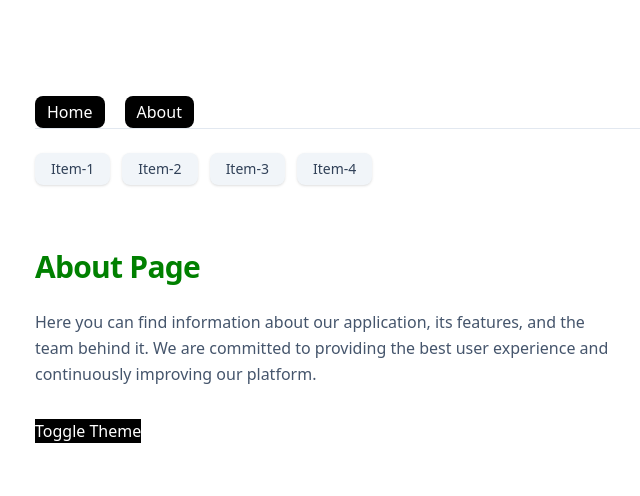
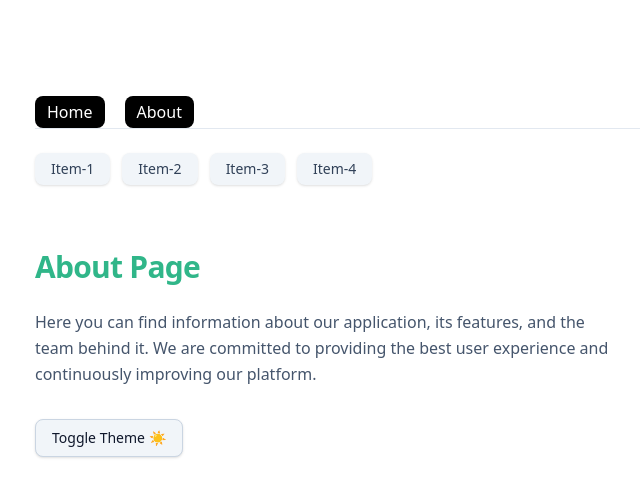
Before and after one commit to saiful-aj18/nextjs-style-tailwind-practice, a Next.js app: page /about in a window 1280 px wide. Shown: the top 496 px of the page, without its empty margins (5-645 px from the left). Built offline with nearby package versions, Linux system fonts and the light colour scheme.

Commit message:
update UI

```diff
--- a/app/about/about.module.css
+++ b/app/about/about.module.css
@@ -1,3 +1,3 @@
 .title {
-  color: green;
+  color: rgb(48, 182, 137);
 }
--- a/app/about/page.jsx
+++ b/app/about/page.jsx
@@ -9,7 +9,7 @@ const About = () => {
         About Page
       </h1>
 
-      <p className="text-slate-600 max-w-xl leading-relaxed">
+      <p className="text-slate-600 dark:text-white max-w-xl leading-relaxed">
         Here you can find information about our application, its features, and the team behind it. We are committed to providing the best user experience and continuously improving our platform.
       </p>
 
--- a/app/globals.css
+++ b/app/globals.css
@@ -1,4 +1,6 @@
 @import "tailwindcss";
+
+@custom-variant dark (&:where(.dark, .dark *));
 
 button {
   cursor: pointer;
--- a/app/layout.jsx
+++ b/app/layout.jsx
@@ -24,7 +24,7 @@ export default function RootLayout({ children }) {
       className={`${geistSans.variable} ${geistMono.variable} h-full antialiased`}
     >
       <body
-        className="max-w-300 mx-auto py-24 min-h-full flex flex-col"
+        className="max-w-300 mx-auto py-24 min-h-full flex flex-col bg-white text-slate-900 dark:bg-slate-900 dark:text-white transition-colors duration-300"
       >
         <nav>
           <ul className="flex gap-5">
--- a/app/page.jsx
+++ b/app/page.jsx
@@ -6,29 +6,28 @@ const Home = () => {
     <main className="py-10 flex-1 flex flex-col items-start justify-center gap-6">
       {/* Hero Header */}
       <div className="space-y-2">
-        <h1 className="text-5xl font-extrabold tracking-tight text-slate-900 transition-colors hover:text-cyan-600">
+        <h1 className="text-5xl font-extrabold tracking-tight text-slate-900 dark:text-white transition-colors hover:text-cyan-600 dark:hover:text-cyan-400">
           Hello Next.js
         </h1>
-        <p className="text-lg text-slate-600">
-          Tailwind CSS & CSS Modules Project Starter Template for Next.js 13 with App Router.
+        <p className="text-lg text-slate-600 dark:text-slate-400">
+          Tailwind CSS & CSS Modules Project Starter Template for Next.js with App Router.
         </p>
       </div>
 
-
-      <div className="w-full max-w-md p-6 bg-slate-50 border border-slate-200 rounded-xl shadow-sm space-y-3">
-        <h2 className="text-xl font-semibold text-slate-800">
+      {/* Styling Demonstration Card */}
+      <div className="w-full max-w-md p-6 bg-slate-50 dark:bg-slate-800/60 border border-slate-200 dark:border-slate-700/80 rounded-xl shadow-sm space-y-3">
+        <h2 className="text-xl font-semibold text-slate-800 dark:text-slate-200">
           Styling Demonstration
         </h2>
-        <p className={`${styles.title} px-4 py-2 rounded-md bg-white border border-slate-200 text-sm`}>
-          This is a <code className="font-mono text-pink-600">home.module.css</code> style
+        <p className={`${styles.title} px-4 py-2 rounded-md bg-white dark:bg-slate-900 border border-slate-200 dark:border-slate-700 text-sm text-slate-800 dark:text-slate-200`}>
+          This is a <code className="font-mono text-pink-600 dark:text-pink-400 font-semibold">home.module.css</code> style
         </p>
       </div>
 
-      {/* Call to Action Buttons */}
       <div className="flex gap-4 items-center">
         <Link
           href="/about"
-          className="px-5 py-2.5 bg-cyan-600 hover:bg-cyan-700 text-white font-medium rounded-lg transition-all shadow-md hover:shadow-lg"
+          className="px-5 py-2.5 bg-cyan-600 hover:bg-cyan-700 dark:bg-cyan-500 dark:hover:bg-cyan-600 text-white font-medium rounded-lg transition-all shadow-md hover:shadow-lg"
         >
           About Page →
         </Link>
--- a/components/ToggleTheme.jsx
+++ b/components/ToggleTheme.jsx
@@ -1,21 +1,26 @@
-'use client'
+"use client";
 
-import { useState } from "react"
+import { useState, useEffect } from "react";
 
 const ToggleTheme = ({ children }) => {
-  const [dark, setDark] = useState(false)
+  const [dark, setDark] = useState(false);
 
-  const darkStyle = 'bg-white text-black'
-  const lightStyle = 'bg-black text-white'
+  useEffect(() => {
+    if (dark) {
+      document.documentElement.classList.add("dark");
+    } else {
+      document.documentElement.classList.remove("dark");
+    }
+  }, [dark]);
 
   return (
     <button
       onClick={() => setDark(!dark)}
-      className={dark ? darkStyle : lightStyle}
+      className="px-4 py-2 text-sm font-medium border rounded-lg transition-all cursor-pointer shadow-sm bg-slate-100 text-slate-900 border-slate-300 dark:bg-slate-800 dark:text-white dark:border-slate-700 hover:opacity-90"
     >
-      { children }
+      {children} {dark ? "🌙" : "☀️"}
     </button>
-  )
-}
+  );
+};
 
 export default ToggleTheme;
```
Also changed, not shown: 1 other file (tests, documents, lock files or other folders).
